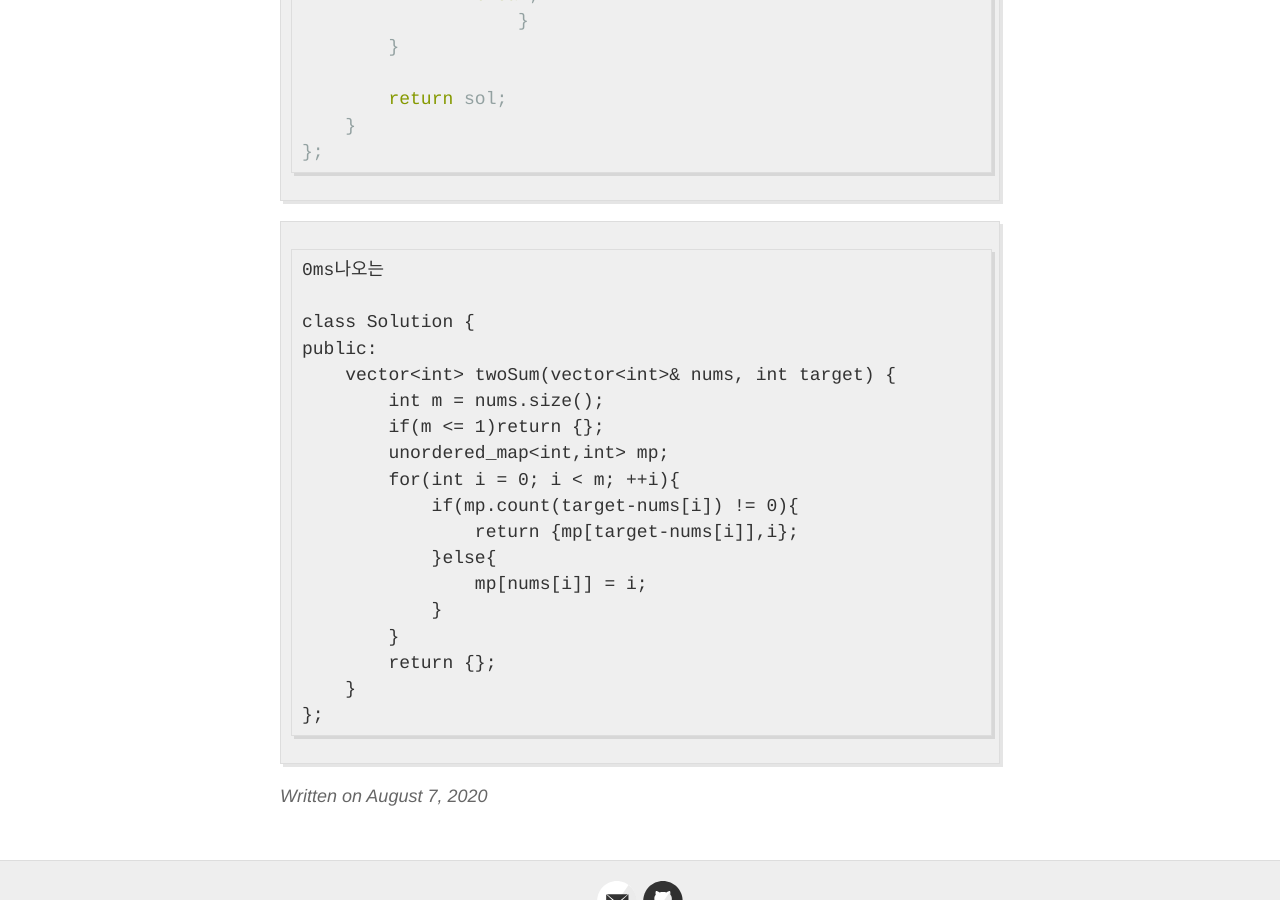
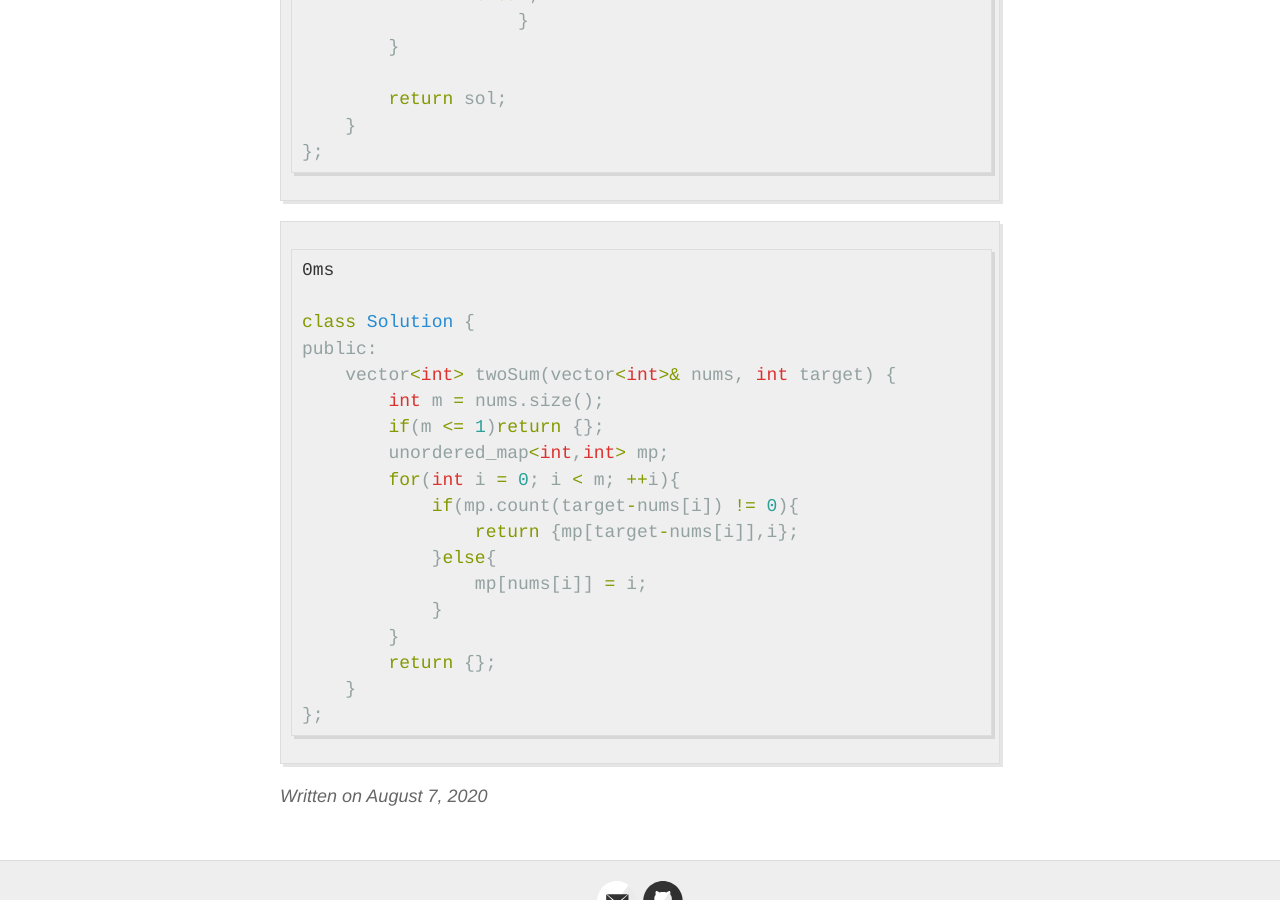
Before and after one commit to newbrother/newbrother.github.io, a Jekyll site: the page built from _posts/2020-8-7-LeetCode-TwoSum.md, in a window 1280 px wide and 900 px high, scrolled down 1879 px. Built offline with Jekyll 4.4.1, drawn with Linux system fonts in a browser that asks for light colours.

Commit message:
Update 2020-8-7-LeetCode-TwoSum.md

````diff
--- a/_posts/2020-8-7-LeetCode-TwoSum.md
+++ b/_posts/2020-8-7-LeetCode-TwoSum.md
@@ -78,8 +78,8 @@ public:
 ```
 
 
-```
-0ms나오는
+```cpp
+0ms
 
 class Solution {
 public:
````
